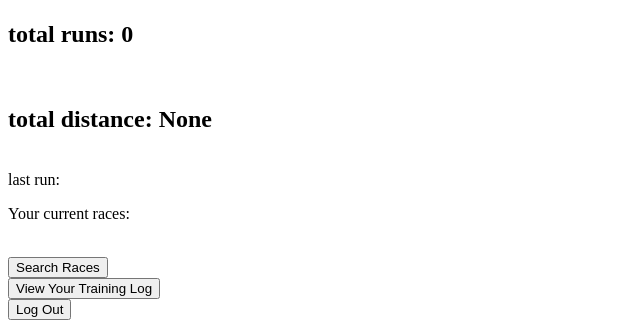
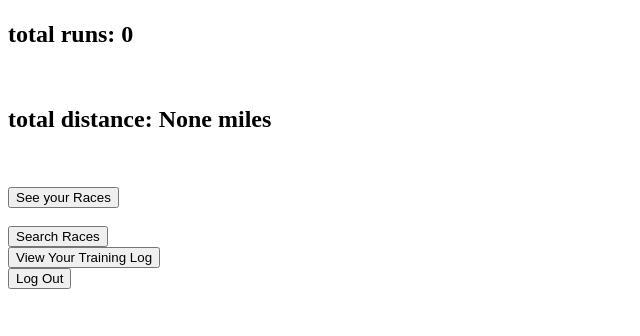
Before and after one commit to yuchida522/onTrack, a Flask app: page /profile in a window 1280 px wide. Shown: the part 711-1047 px from the top of the page, without its empty margins (0-640 px from the left). After the commit the page ends 1000 px from the top, so only its background shows below. Run offline with Flask 2, Linux system fonts and the light colour scheme; the visitor is signed in with stand-in values (Sample User, id 1); data comes from the database, SQL or seed files in the repository; data that the repository does not hold is empty; some libraries are stand-ins or nearby versions.

Commit message:
added separated page for current races

```diff
--- a/server.py
+++ b/server.py
@@ -81,13 +81,11 @@
             flash('Login Successful!')
             current_user_id = session.get('current_user')
 
-            races = crud.get_currentraces_by_id(current_user_id)
             total_mileage = crud.get_total_mileage(current_user_id)
             total_runs = crud.get_total_number_of_runs(current_user_id)
 
             return render_template('profile.html',
                                     current_user=user,
-                                    current_races=races,
                                     total_mileage=total_mileage,
                                     total_runs=total_runs)
 
@@ -122,14 +120,26 @@
         current_user = crud.get_user_by_user_id(current_user_id)
         # print('\n\n\n\n\n\n\n')
         # print(current_user)
-        races = crud.get_currentraces_by_id(current_user_id)
         total_mileage = crud.get_total_mileage(current_user_id)
         total_runs = crud.get_total_number_of_runs(current_user_id)
 
         return render_template('profile.html', current_user=current_user,
-                                               current_races=races,
                                                total_mileage=total_mileage,
                                                total_runs=total_runs)
+
+@app.route('/current-races')
+def current_races():
+    current_user_id = session.get('current_user', None)
+    print('\n\n\n\n\n')
+    print(current_user_id)
+    if current_user_id:
+
+        races = crud.get_currentraces_by_id(current_user_id)
+
+        return render_template('current-races.html',
+                               current_races=races)
+
+
 
 
 @app.route('/logout')
@@ -196,14 +206,9 @@
 
     #get the values from the edit log form
     edited_date = datetime.strptime(request.form.get('edited_training_date'), '%Y-%m-%d')
-    print('\n\n\n\n\n\n\n')
-    print(edited_date)
     edited_mileage = request.form.get('edited_training_mileage')
-    print(edited_mileage)
     edited_effort = request.form.get('edited_training_effort')
-    print(edited_effort)
     edited_comment = request.form.get('edited_training_comment')
-    print(edited_comment)
 
     #commit the changes
     crud.update_training_log(training_log_id, edited_date, edited_mileage, edited_effort, edited_comment)
@@ -266,7 +271,6 @@
 def create_saved_race():
     """make a direct API call using unique assetGuID to retrieve event"""
 
-
     asset_guid = request.args.get('assetguid', '')
 
     url = 'http://api.amp.active.com/v2/search'
--- a/templates/profile.html
+++ b/templates/profile.html
@@ -67,21 +67,18 @@
 
 <div>
 	<h2>total runs: {{ total_runs }}</h2> <br>
-	<h2>total distance: {{ total_mileage[0] }}</h2> <br>
-	last run:
+	<h2>total distance: {{ total_mileage[0] }} miles</h2> <br>
 
 </div>
 <div>
   <p>
 
-
-    Your current races: <br>
-    {% for race in current_races %}
-    > {{ race.race.race_name }} <br>
-    signed up? {{ race.signup_status }}<br>
+    <form action="/current-races">
+        <button type="submit">See your Races</button>
+    </form>
 
 
-    {% endfor %}
+
      <br>
     <!-- list of races here -->
     <form action="/search-races">
```
